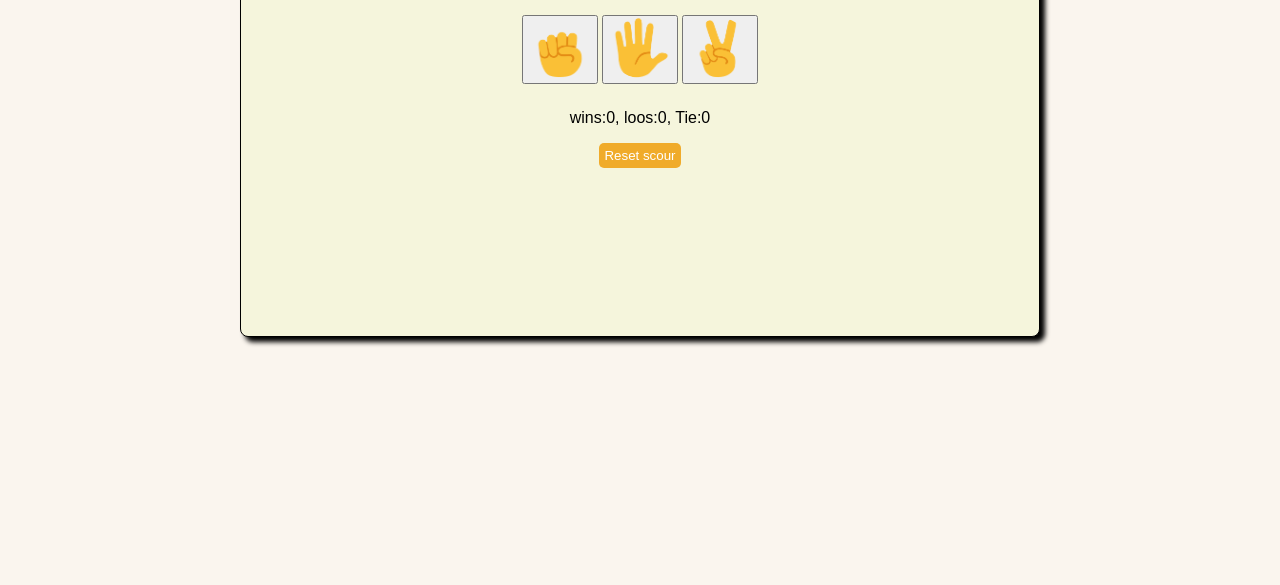
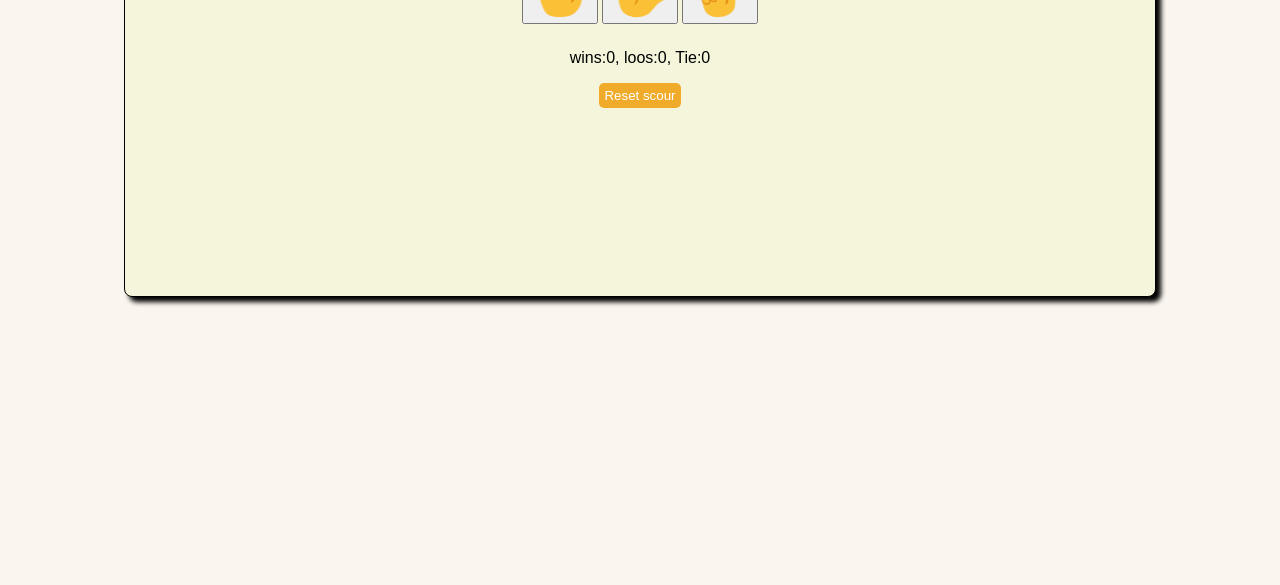
Before and after one commit to MAlik-0786/rock-paper-scieser, a plain HTML site: page index.html in a window 1280 px wide. Shown: the part 215-800 px from the top of the page. Drawn offline with Linux system fonts and the light colour scheme.

Commit message:
Update style.css

```diff
--- a/style.css
+++ b/style.css
@@ -6,7 +6,7 @@ body {
 }
 .maincontener{
     text-align: center;
-    width: 60%;
+    width: 75%;
     height: 100%;
     overflow-y: scroll;
     max-height: 400Px;
@@ -14,9 +14,9 @@ body {
     border: 1px solid black;
     box-shadow: 5px 5px 5px 0.1px;
     border-radius: 8px;
-    padding: 15px;
+    padding: 35px;
   position: absolute;
-  top: 15%;
+  top: 5%;
   left: 50%;
   transform: translate(-50%);
 
```
